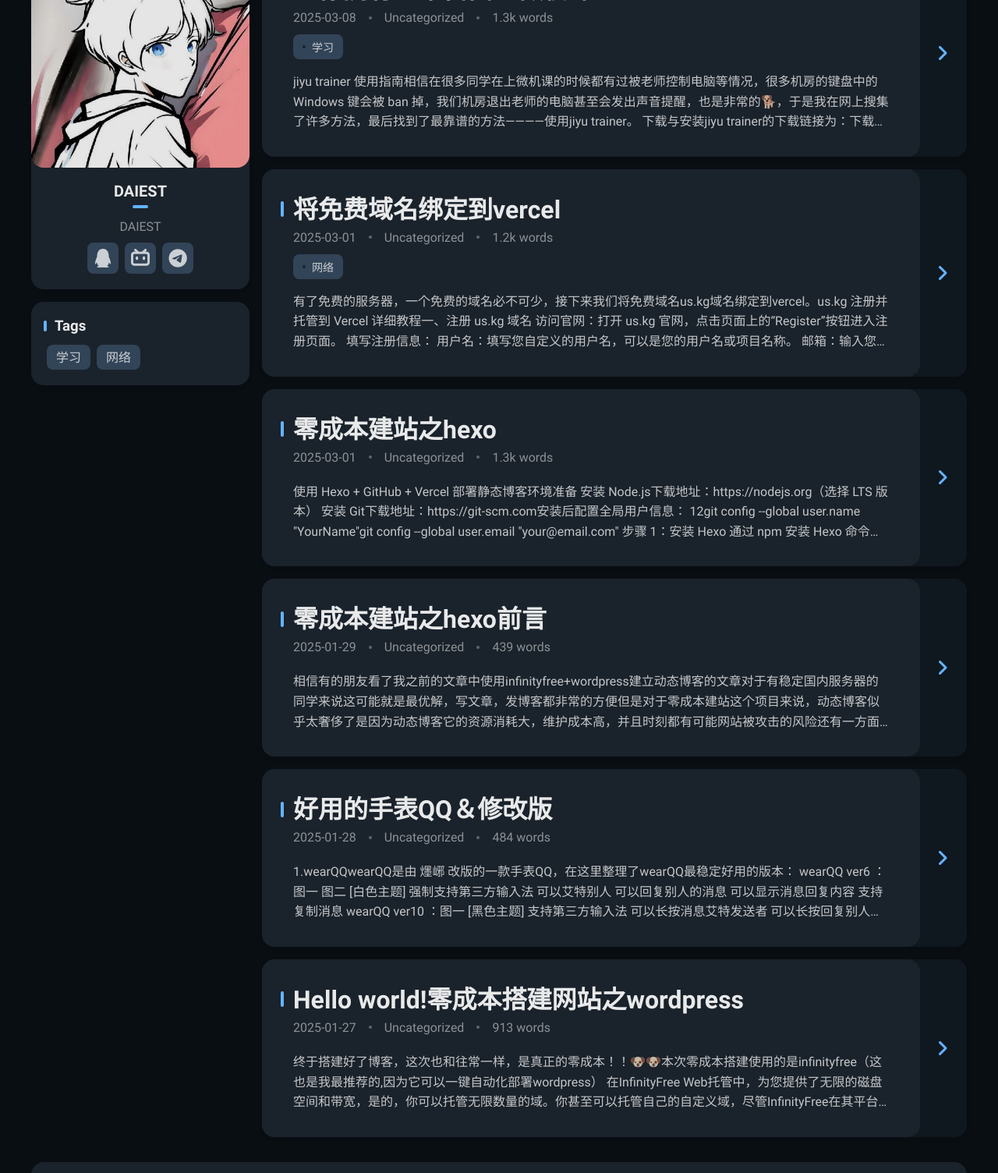
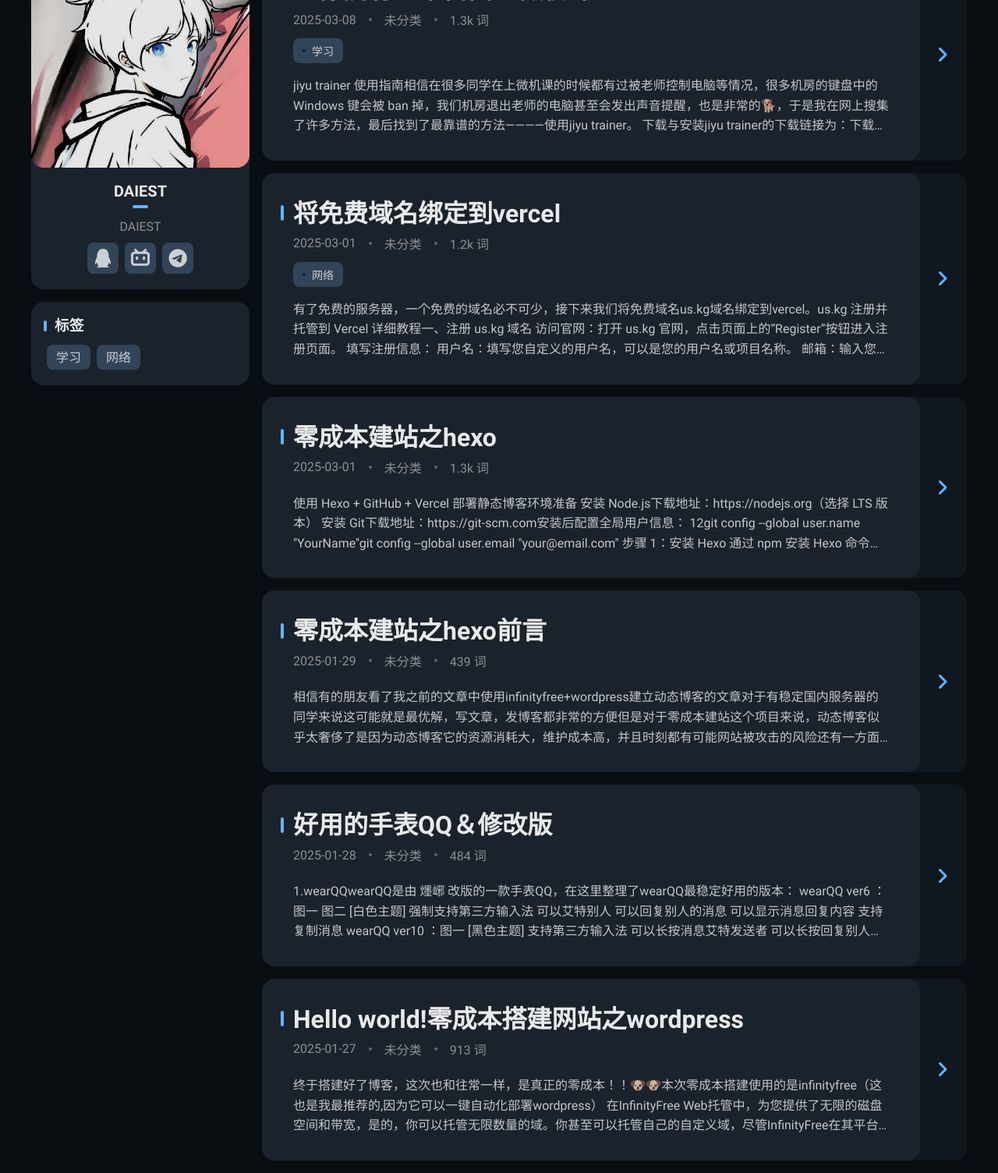
Before and after one commit to daiestman/blog, a plain HTML site: page index.html in a window 1280 px wide. Shown: the part 489-1993 px from the top of the page at 78% size. Drawn offline with Linux system fonts and the light colour scheme.

Commit message:
Site updated: 2025-03-08 22:26:54

```diff
--- a/index.html
+++ b/index.html
@@ -177,7 +177,7 @@
 
   <div class="widget-wrap">
     <div class="widget">
-      <h3 class="widget-title">Tags</h3>
+      <h3 class="widget-title">标签</h3>
       <ul class="widget-tag-list" itemprop="keywords"><li class="widget-tag-list-item"><a class="widget-tag-list-link" href="/tags/%E5%AD%A6%E4%B9%A0/" rel="tag">学习</a></li><li class="widget-tag-list-item"><a class="widget-tag-list-link" href="/tags/%E7%BD%91%E7%BB%9C/" rel="tag">网络</a></li></ul>
     </div>
   </div>
@@ -216,13 +216,13 @@
           <div class="need-seperator meta-info">
             <div class="meta-cate-flex">
 
-    Uncategorized
+    未分类
 
 </div>
 
           </div>
           <div class="wordcount need-seperator meta-info">
-            1.3k words
+            1.3k 词
           </div>
         </div>
 
@@ -293,13 +293,13 @@
           <div class="need-seperator meta-info">
             <div class="meta-cate-flex">
 
-    Uncategorized
+    未分类
 
 </div>
 
           </div>
           <div class="wordcount need-seperator meta-info">
-            1.2k words
+            1.2k 词
           </div>
         </div>
 
@@ -389,13 +389,13 @@
           <div class="need-seperator meta-info">
             <div class="meta-cate-flex">
 
-    Uncategorized
+    未分类
 
 </div>
 
           </div>
           <div class="wordcount need-seperator meta-info">
-            1.3k words
+            1.3k 词
           </div>
         </div>
 
@@ -481,13 +481,13 @@
           <div class="need-seperator meta-info">
             <div class="meta-cate-flex">
 
-    Uncategorized
+    未分类
 
 </div>
 
           </div>
           <div class="wordcount need-seperator meta-info">
-            439 words
+            439 词
           </div>
         </div>
 
@@ -554,13 +554,13 @@
           <div class="need-seperator meta-info">
             <div class="meta-cate-flex">
 
-    Uncategorized
+    未分类
 
 </div>
 
           </div>
           <div class="wordcount need-seperator meta-info">
-            484 words
+            484 词
           </div>
         </div>
 
@@ -629,13 +629,13 @@ wearQQ ver10 ：图一 [黑色主题]  支持第三方输入法  可以长按消
           <div class="need-seperator meta-info">
             <div class="meta-cate-flex">
 
-    Uncategorized
+    未分类
 
 </div>
 
           </div>
           <div class="wordcount need-seperator meta-info">
-            913 words
+            913 词
           </div>
         </div>
 
```
Also changed, not shown: 2025/01/27/hello-world/index.html (+3 -3 lines), 2025/01/28/好用的手表QQ＆修改版/index.html (+3 -3 lines), 2025/01/29/零成本建站之hexo前言/index.html (+3 -3 lines), 2025/03/01/将免费域名绑定到vercel/index.html (+3 -3 lines), 2025/03/01/零成本建站之hexo/index.html (+3 -3 lines), 2025/03/08/让你拥有一个自由的微机课/index.html (+3 -3 lines), archives/2025/01/index.html (+4 -4 lines), archives/2025/03/index.html (+4 -4 lines), archives/2025/index.html (+4 -4 lines), archives/index.html (+4 -4 lines), tags/学习/index.html (+4 -4 lines), tags/网络/index.html (+4 -4 lines), 友链/index.html (+20 -4 lines).
